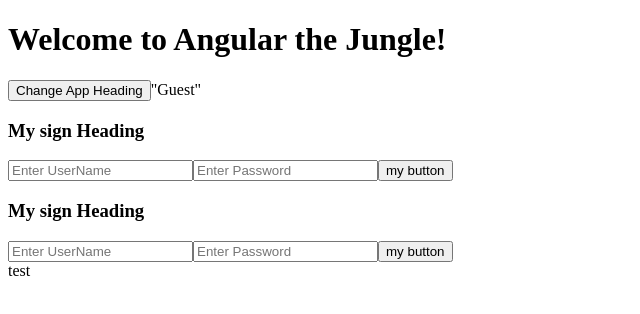
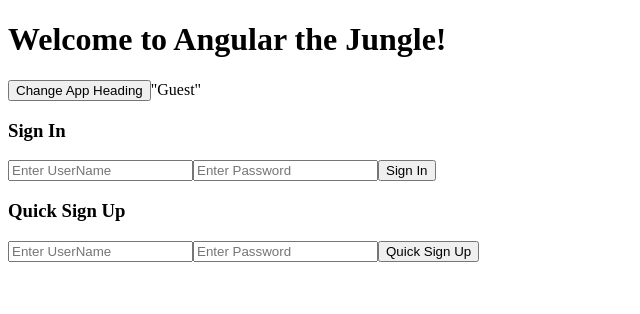
Before and after one commit to AbhilashMuppidi/AngularTraining1, an Angular app: page / in a window 1280 px wide. Shown: the top 314 px of the page, without its empty margins (0-640 px from the left). Built offline with nearby package versions, Linux system fonts and the light colour scheme.

Commit message:
Passing Objects from parent to child.

```diff
--- a/src/app/app.component.html
+++ b/src/app/app.component.html
@@ -4,4 +4,3 @@
 
 <sign-in></sign-in>
 <sign-up></sign-up>
-test
--- a/src/app/login/sign-in.component.ts
+++ b/src/app/login/sign-in.component.ts
@@ -4,6 +4,6 @@
     //tag name for project
     selector:"sign-in",
     //template:"<h2>My first angular component</h2>"
-    template:`<mysign></mysign>`
+    template:`<mysign title="Sign In"></mysign>`
 })
 export class SignInComponent{}
--- a/src/app/login/sign-up.component.ts
+++ b/src/app/login/sign-up.component.ts
@@ -2,6 +2,10 @@
 
 @Component({
     selector:"sign-up",
-    template:`<mysign></mysign>`
+    // Properties of the class are accessed using [].
+    template:`<mysign [title]="myTitle"></mysign>`
 })
-export class SignUpComponent{}
+export class SignUpComponent{
+    myTitle:string = "Quick Sign Up";
+
+}
--- a/src/app/shared/mysign.component.ts
+++ b/src/app/shared/mysign.component.ts
@@ -1,12 +1,16 @@
-import { Component } from "@angular/core";
+import { Component, Input } from "@angular/core";
 
 @Component({
     selector: "mysign",
-    template:`<h3> My sign Heading </h3>
+    template:`<h3>{{title}}</h3>
         <form>
         <input type="text" placeholder="Enter UserName">
         <input type="password" placeholder="Enter Password">
-        <button type="button">my button</button>
+        <button type="button">{{title}}</button>
         </form>`
 })
-export class MySignComponent{}
+export class MySignComponent{
+    @Input()
+    title:string;
+
+}
```
